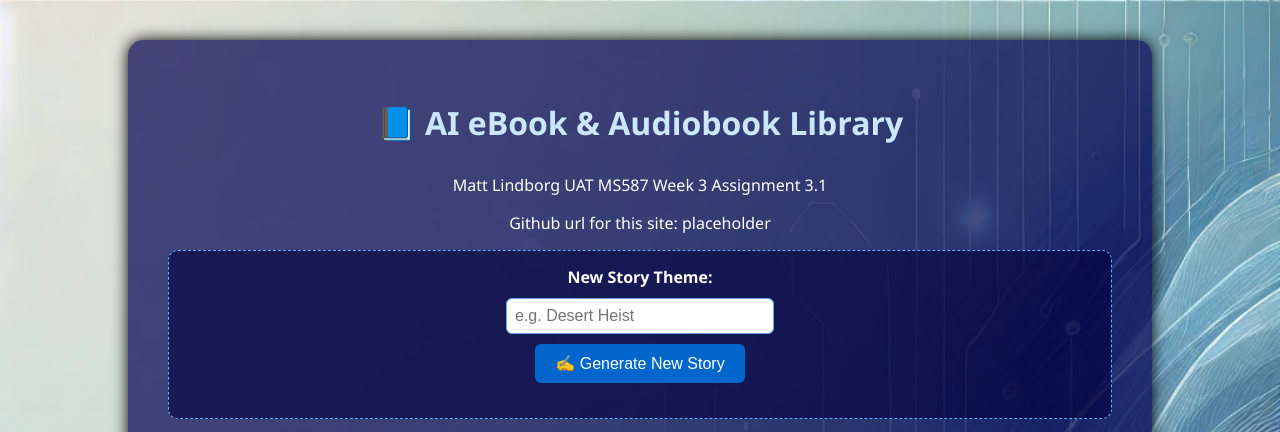
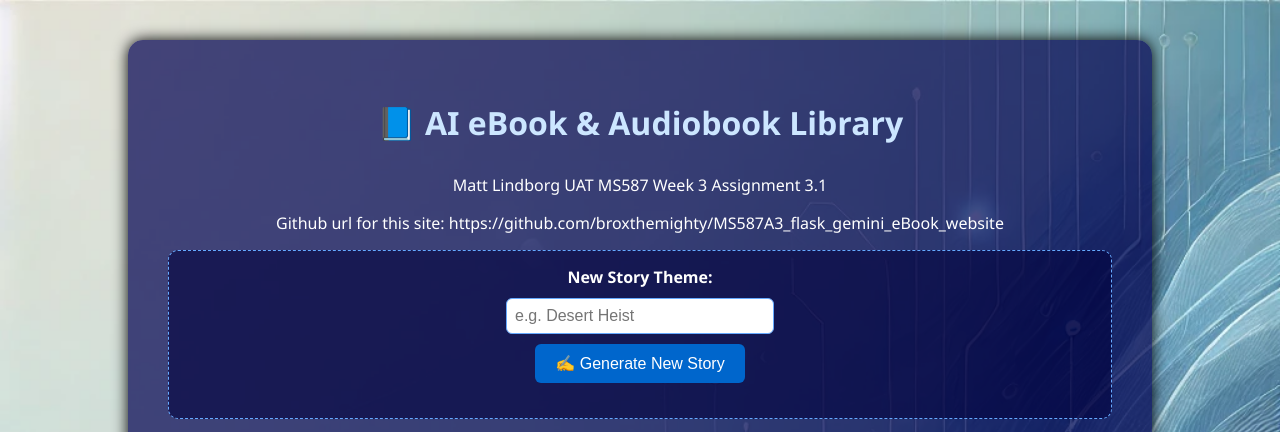
Before and after one commit to broxthemighty/MS587A3_flask_gemini_eBook_website, a Flask app: page / in a window 1280 px wide. Shown: the top 432 px of the page. Run offline with Flask 3, Linux system fonts and the light colour scheme.

Commit message:
updated repo location on index after publish

```diff
--- a/templates/index.html
+++ b/templates/index.html
@@ -20,7 +20,7 @@
     <div class="container">
         <h1>📘 AI eBook & Audiobook Library</h1>
         <p>Matt Lindborg UAT MS587 Week 3 Assignment 3.1</p>
-        <p>Github url for this site: placeholder</p>
+        <p>Github url for this site: https://github.com/broxthemighty/MS587A3_flask_gemini_eBook_website</p>
         <!-- Functional AI story generator -->
         <div class="ai-generator-info">
             <form action="{{ url_for('generate') }}" method="POST">
```
